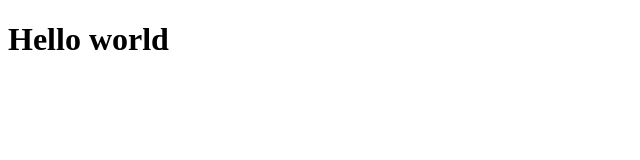
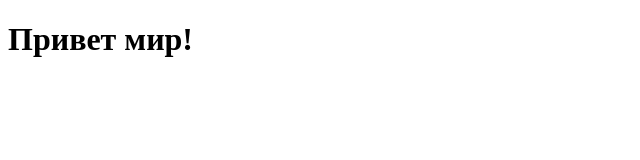
Before and after one commit to Amankaium/js_lesson14, a plain HTML site: page index.html in a window 1280 px wide. Shown: the whole page, without its empty margins (0-640 px from the left). Drawn offline with Linux system fonts and the light colour scheme.

Commit message:
modified main title

```diff
--- a/index.html
+++ b/index.html
@@ -5,6 +5,6 @@
     <title>Document</title>
 </head>
 <body>
-    <h1>Hello world</h1>
+    <h1>Привет мир!</h1>
 </body>
 </html>
```
